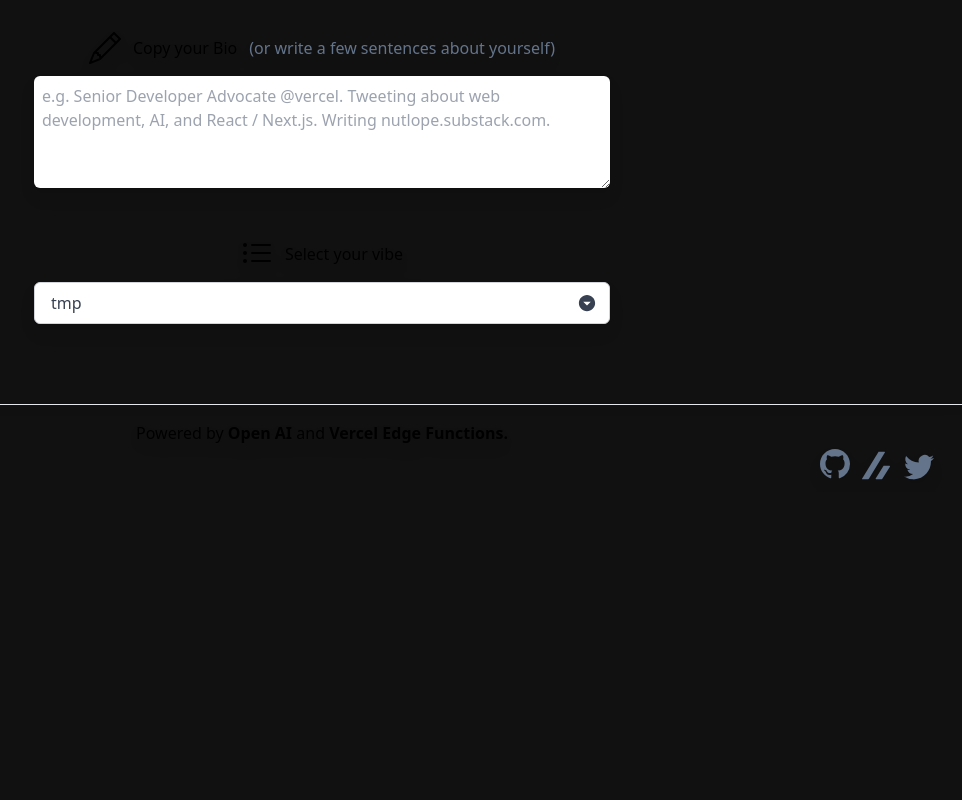
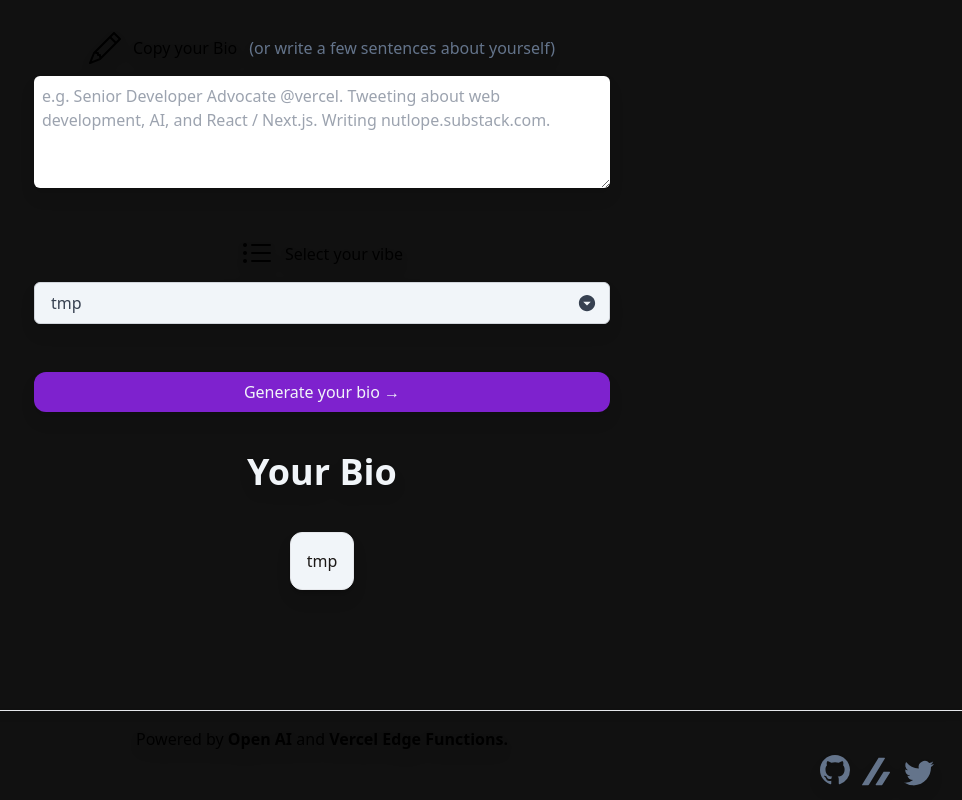
Before and after one commit to shutootaki/gpt-generate-bio, a Next.js app: page / in a window 1280 px wide. Shown: the part 513-1313 px from the top of the page, without its empty margins (318-1280 px from the left). Before the commit the page ends 1005 px from the top, so only its background shows below. Built offline with nearby package versions, Linux system fonts and the light colour scheme.

Commit message:
feat: UI

```diff
--- a/components/DropDown.tsx
+++ b/components/DropDown.tsx
@@ -15,15 +15,15 @@ function classNames(...classes: string[]) {
 export const DropDown = () => {
   return (
     <>
-      <div className="max-w-xl w-full">
-        <div className="flex mt-8 mb-3 items-center space-x-3 justify-center ">
+      <div className="max-w-xl w-full ">
+        <div className="flex mt-8 mb-3 items-center space-x-3 justify-center">
           <BsListUl size={32} className="mb-5 sm:mb-0" />
           <p className="mx-2 font-medium">Select your vibe</p>
         </div>
 
         <Menu as="div" className="relative block text-left w-full">
           <div>
-            <Menu.Button className="inline-flex w-full justify-between items-center rounded-md border border-gray-300 bg-white px-4 py-2 text-gray-700 shadow-sm hover:bg-gray-50 focus:outline-none focus:ring-2 focus:ring-black">
+            <Menu.Button className="inline-flex w-full justify-between items-center rounded-md border border-gray-300 bg-slate-100 px-4 py-2 text-gray-700 shadow-sm hover:bg-gray-200 focus:outline-none focus:ring-2 focus:ring-black">
               tmp
               <IoMdArrowDropdownCircle
                 className="-mr-1 ml-2 h-5 w-5 ui-open:hidden"
@@ -46,7 +46,7 @@ export const DropDown = () => {
             leaveTo="transform opacity-0 scale-95"
           >
             <Menu.Items
-              className="absolute left-0 z-10 mt-2 w-full origin-top-right rounded-md bg-white shadow-lg ring-1 ring-black ring-opacity-5 focus:outline-none"
+              className="absolute left-0 z-10 mt-2 w-full origin-top-right rounded-md bg-slate-100 shadow-lg ring-1 ring-black ring-opacity-5 focus:outline-none"
               key="tmp"
             >
               <div className="">
@@ -57,10 +57,10 @@ export const DropDown = () => {
                         onClick={() => alert()}
                         className={classNames(
                           active
-                            ? "bg-gray-100 text-gray-900"
+                            ? "bg-gray-200 text-gray-900"
                             : "text-gray-700",
                           vibes[0] === vibeItem ? "bg-gray-200" : "",
-                          "px-4 py-2 text-sm w-full text-left flex items-center space-x-2 justify-between"
+                          "px-4 py-2 text-sm w-full text-left flex items-center space-x-2 justify-between rounded-md"
                         )}
                       >
                         <span>{vibeItem}</span>
--- a/components/Footer.tsx
+++ b/components/Footer.tsx
@@ -24,7 +24,7 @@ export const Footer = () => {
           <BsGithub
             role="img"
             aria-hidden="true"
-            className="fill-slate-500 hover:fill-white mr-3 "
+            className="fill-slate-500 hover:fill-slate-100 mr-3 "
             size={30}
           />
         </Link>
--- a/components/GenerateButton.tsx
+++ b/components/GenerateButton.tsx
@@ -1,11 +1,9 @@
-import React from "react";
-
-export const GenerateButton = () => {
+export const GenerateButton = ({ toast }: any) => {
   return (
     <div className="max-w-xl w-full">
       <button
-        className="bg-purple-500 rounded-xl text-white font-medium px-4 py-2 sm:mt-10 mt-8 hover:bg-black/80 w-full"
-        onClick={(e) => alert("tmp")}
+        className="bg-purple-700 rounded-xl text-slate-100 font-medium px-4 py-2 sm:mt-12 mt-8 hover:bg-purple-800 w-full"
+        onClick={() => toast}
       >
         Generate your bio &rarr;
       </button>
--- /dev/null
+++ b/components/OutputPanel.tsx
@@ -0,0 +1,21 @@
+import { motion } from "framer-motion";
+import { ReactNode } from "react";
+import useMeasure from "react-use-measure";
+
+export const OutputPanel = ({ children }: { children: ReactNode }) => {
+  const [ref, { height }] = useMeasure();
+
+  //   todo
+  return (
+    <motion.div
+      animate={height ? { height } : {}}
+      style={height ? { height } : {}}
+      className="relative w-full overflow-hidden"
+      transition={{ type: "tween", duration: 0.5 }}
+    >
+      <div ref={ref} className={height ? "absolute inset-x-0" : "relative"}>
+        {children}
+      </div>
+    </motion.div>
+  );
+};
--- a/pages/_document.tsx
+++ b/pages/_document.tsx
@@ -1,4 +1,4 @@
-import { Html, Head, Main, NextScript } from 'next/document'
+import { Html, Head, Main, NextScript } from "next/document";
 
 export default function Document() {
   return (
@@ -9,5 +9,5 @@ export default function Document() {
         <NextScript />
       </body>
     </Html>
-  )
+  );
 }
--- a/pages/index.tsx
+++ b/pages/index.tsx
@@ -1,9 +1,15 @@
 import Head from "next/head";
 import { Inter } from "@next/font/google";
+import { motion } from "framer-motion";
+
 import { Footer } from "@/components/Footer";
 import { Header } from "@/components/Header";
 import { InputPanel } from "@/components/InputPanel";
 import { DropDown } from "@/components/DropDown";
+import { GenerateButton } from "@/components/GenerateButton";
+import { Toaster, toast } from "react-hot-toast";
+import { AnimatePresence } from "framer-motion";
+import { OutputPanel } from "@/components/OutputPanel";
 
 const inter = Inter({ subsets: ["latin"] });
 
@@ -16,16 +22,48 @@ export default function Home() {
         <meta name="viewport" content="width=device-width, initial-scale=1" />
         <link rel="icon" href="/favicon.ico" />
       </Head>
-
       <Header />
       <main className="flex flex-1 w-full flex-col items-center justify-center text-center px-4 mt-12 sm:mt-20">
-        <h1 className="sm:text-6xl text-4xl max-w-3xl font-bold text-white-900 border-2 p-10 rounded-2xl first:">
+        <h1 className="sm:text-6xl text-4xl max-w-3xl font-bold text-slate-100 border-2 p-10 rounded-2xl first:">
           Generate your Bio with{" "}
-          <p className="text-purple-500 drop-shadow-sm mt-5">GPT3.0</p>
+          <p className="text-purple-600 drop-shadow-sm mt-5">GPT-3</p>
         </h1>
-
         <InputPanel />
         <DropDown />
+        <Toaster
+          position="top-center"
+          reverseOrder={false}
+          toastOptions={{ duration: 2000 }}
+        />
+        <GenerateButton toast={"tmp"} />
+        <OutputPanel>
+          <AnimatePresence>
+            <motion.div className="space-y-10 my-10">
+              {"tmp" && (
+                <>
+                  <div>
+                    <h2 className="sm:text-4xl text-3xl font-bold text-slate-100 mx-auto">
+                      Your Bio
+                    </h2>
+                  </div>
+                  <div className="space-y-8 flex flex-col items-center justify-center max-w-xl mx-auto">
+                    <div
+                      className="bg-slate-100	 text-stone-900 rounded-xl shadow-md p-4 hover:bg-gray-400 transition cursor-copy border"
+                      onClick={() => {
+                        navigator.clipboard.writeText("tmp");
+                        toast("Bio copied to clipboard", {
+                          icon: "✂️",
+                        });
+                      }}
+                    >
+                      <p>tmp</p>
+                    </div>
+                  </div>
+                </>
+              )}
+            </motion.div>
+          </AnimatePresence>
+        </OutputPanel>
       </main>
       <Footer />
     </div>
--- a/styles/globals.css
+++ b/styles/globals.css
@@ -11,7 +11,6 @@
 html,
 body {
   max-width: 100vw;
-  overflow-x: hidden;
 }
 
 body {
```
